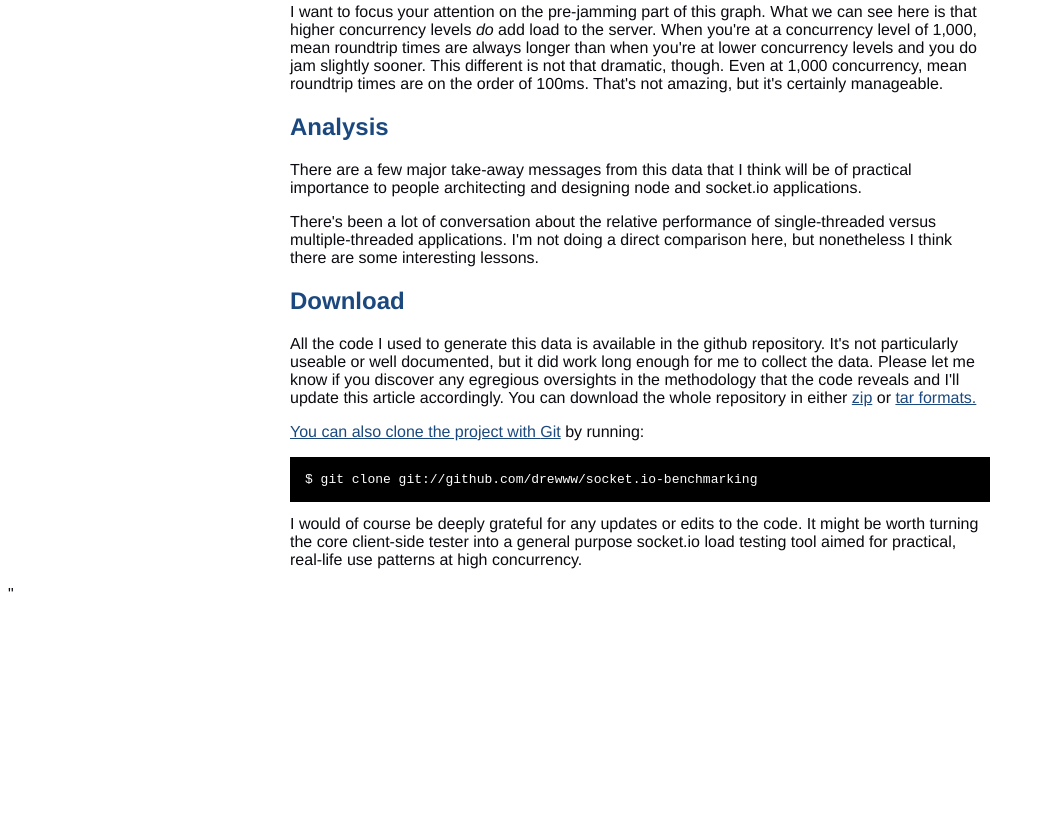
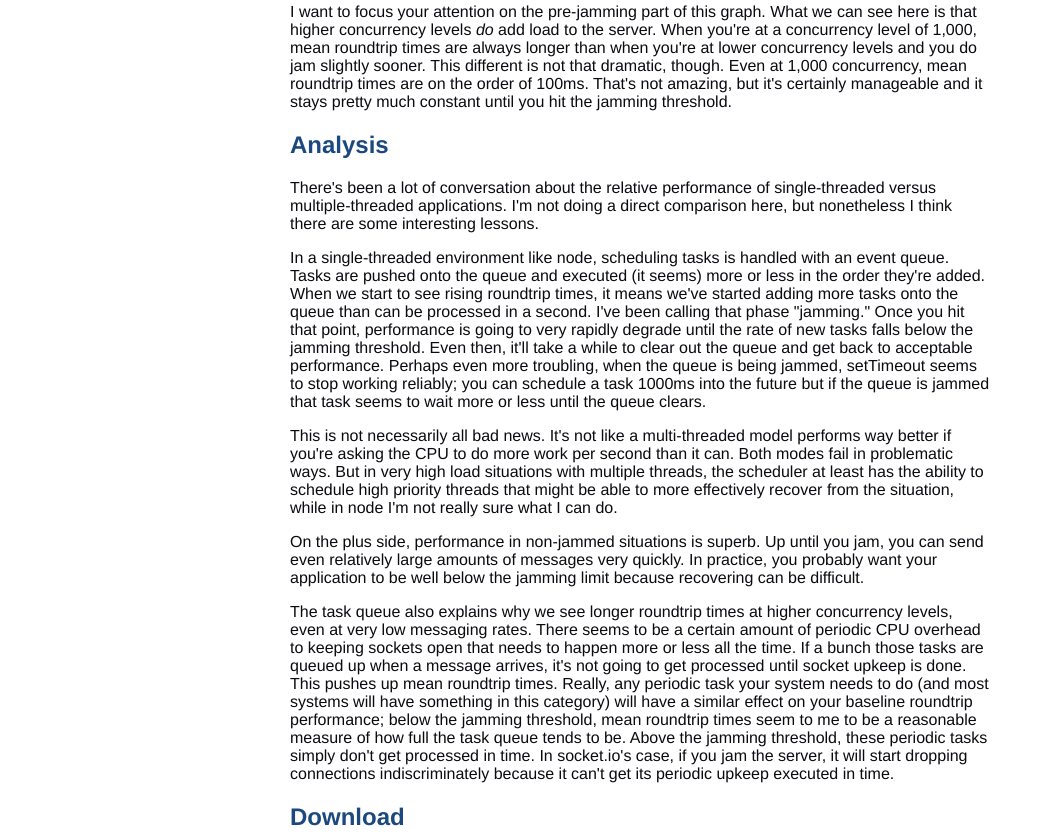
Before and after one commit to drewww/socket.io-benchmarking, a plain HTML site: page index.html in a window 1280 px wide. Shown: the part 2635-3469 px from the top of the page, without its empty margins (0-1045 px from the left). Before the commit the page ends 3246 px from the top, so only its background shows below. Drawn offline with Linux system fonts and the light colour scheme.

Commit message:
Most of analysis written.

```diff
--- a/index.html
+++ b/index.html
@@ -84,14 +84,19 @@
 
 <img width="100%" src="img/sent-per-second-log.png">
 
-<p>I want to focus your attention on the pre-jamming part of this graph. What we can see here is that higher concurrency levels <i>do</i> add load to the server. When you're at a concurrency level of 1,000, mean roundtrip times are always longer than when you're at lower concurrency levels and you do jam slightly sooner. This different is not that dramatic, though. Even at 1,000 concurrency, mean roundtrip times are on the order of 100ms. That's not amazing, but it's certainly manageable.</p>
+<p>I want to focus your attention on the pre-jamming part of this graph. What we can see here is that higher concurrency levels <i>do</i> add load to the server. When you're at a concurrency level of 1,000, mean roundtrip times are always longer than when you're at lower concurrency levels and you do jam slightly sooner. This different is not that dramatic, though. Even at 1,000 concurrency, mean roundtrip times are on the order of 100ms. That's not amazing, but it's certainly manageable and it stays pretty much constant until you hit the jamming threshold. </p>
 
 <h2>Analysis</h2>
 
-<p>There are a few major take-away messages from this data that I think will be of practical importance to people architecting and designing node and socket.io applications.
-
 <p>There's been a lot of conversation about the relative performance of single-threaded versus multiple-threaded applications. I'm not doing a direct comparison here, but nonetheless I think there are some interesting lessons.</p>
 
+<p>In a single-threaded environment like node, scheduling tasks is handled with an event queue. Tasks are pushed onto the queue and executed (it seems) more or less in the order they're added. When we start to see rising roundtrip times, it means we've started adding more tasks onto the queue than can be processed in a second. I've been calling that phase "jamming." Once you hit that point, performance is going to very rapidly degrade until the rate of new tasks falls below the jamming threshold. Even then, it'll take a while to clear out the queue and get back to acceptable performance. Perhaps even more troubling, when the queue is being jammed, setTimeout seems to stop working reliably; you can schedule a task 1000ms into the future but if the queue is jammed that task seems to wait more or less until the queue clears.<p>
+
+<p>This is not necessarily all bad news. It's not like a multi-threaded model performs way better if you're asking the CPU to do more work per second than it can. Both modes fail in problematic ways. But in very high load situations with multiple threads, the scheduler at least has the ability to schedule high priority threads that might be able to more effectively recover from the situation, while in node I'm not really sure what I can do.</p>
+
+<p>On the plus side, performance in non-jammed situations is superb. Up until you jam, you can send even relatively large amounts of messages very quickly. In practice, you probably want your application to be well below the jamming limit because recovering can be difficult.</p>
+
+<p>The task queue also explains why we see longer roundtrip times at higher concurrency levels, even at very low messaging rates. There seems to be a certain amount of periodic CPU overhead to keeping sockets open that needs to happen more or less all the time. If a bunch those tasks are queued up when a message arrives, it's not going to get processed until socket upkeep is done. This pushes up mean roundtrip times. Really, any periodic task your system needs to do (and most systems will have something in this category) will have a similar effect on your baseline roundtrip performance; below the jamming threshold, mean roundtrip times seem to me to be a reasonable measure of how full the task queue tends to be. Above the jamming threshold, these periodic tasks simply don't get processed in time. In socket.io's case, if you jam the server, it will start dropping connections indiscriminately because it can't get its periodic upkeep executed in time.</p>
 
 
 <!-- <p>This whole adventure was motivated by trying to figure out if a <a href="http://roar.media.mit.edu/">prototype large-scale chat system</a> I'd been working on was going to need to be radically re-architected to scale it up for events with 5,000 to 10,000 people. So I was particularly concerned with message sending rates. How expensive would it be to broadcast a message to every connected user?</p>
```
